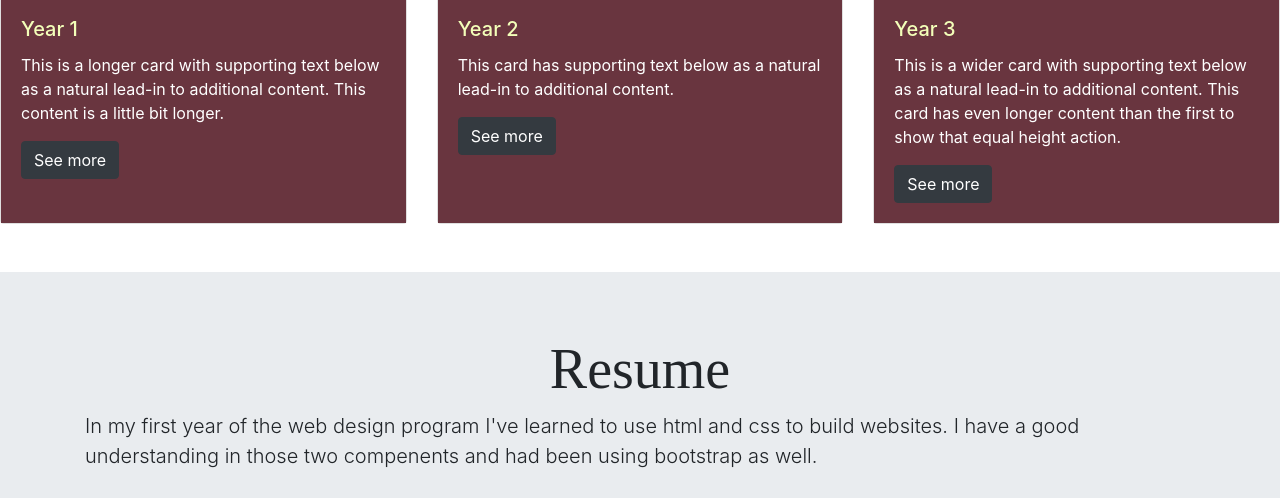
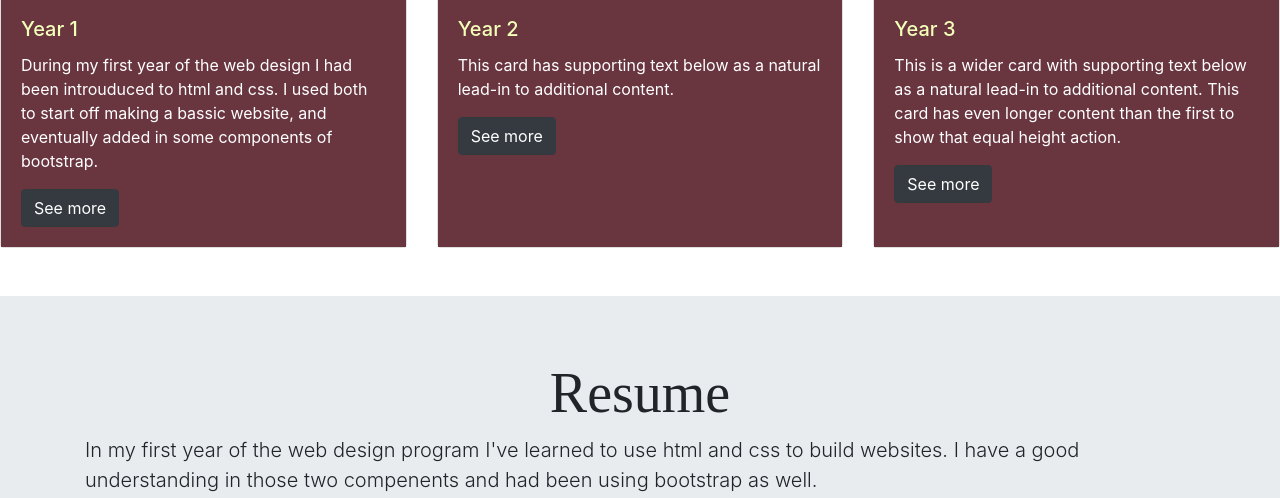
Before and after one commit to Stephanieee-pixel/updatedportfolio2020.io, a website: page index.html in a window 1280 px wide. Shown: the part 407-905 px from the top of the page. Drawn offline with nearby package versions, Linux system fonts and the light colour scheme.

Commit message:
added more text

```diff
--- a/index.html
+++ b/index.html
@@ -56,8 +56,7 @@
         <div class="card-body">
           <h5 class="card-title">Year 1</h5>
           <p class="card-text">
-            This is a longer card with supporting text below as a natural
-            lead-in to additional content. This content is a little bit longer.
+            During my first year of the web design I had been introuduced to html and css. I used both to start off making a bassic website, and eventually added in some components of bootstrap.
           </p>
           <button type="button" class="btn btn-dark">See more</button>
         </div>
```
Also changed, not shown: instagram.jpg (deleted), model.jpg (deleted), photo.jpeg (deleted), twitter.png (deleted), youtube.png (deleted), 1 other file.
